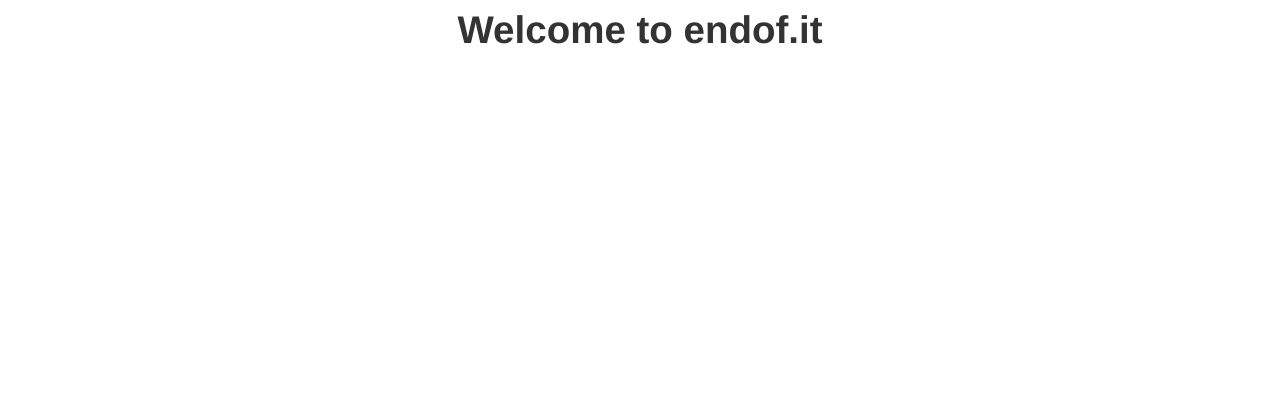
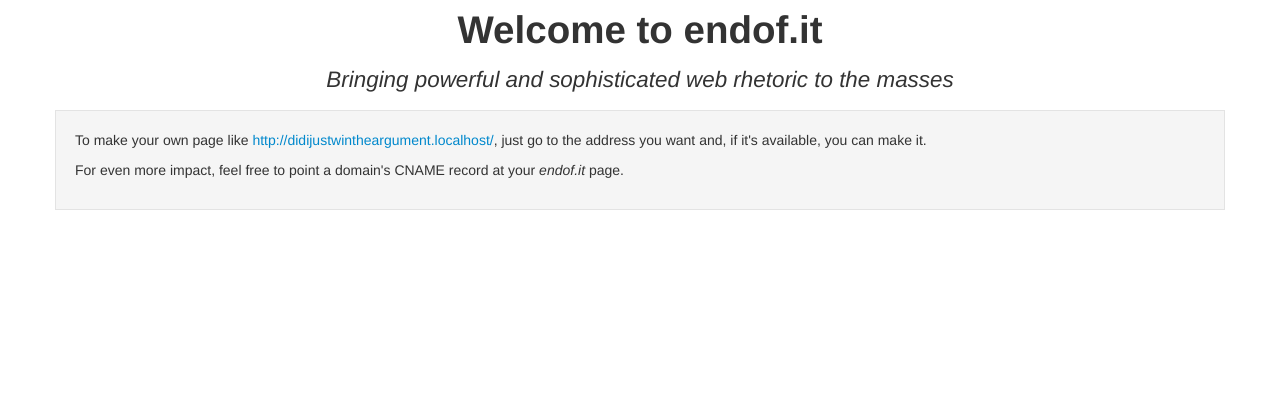
Before and after one commit to exonian/endofit, a Flask app: page / in a window 1280 px wide. Shown: the top 420 px of the page. Run offline with Flask 2, Linux system fonts and the light colour scheme; some libraries are stand-ins or nearby versions.

Commit message:
Sort out the home page a bit

```diff
--- a/static/css/style.css
+++ b/static/css/style.css
@@ -24,5 +24,11 @@ h1.answer {
   font-size: 10em;
   margin: 1em 0; }
 
+h2 {
+  font-size: 1.6em;
+  text-align: center;
+  font-weight: normal;
+  font-style: italic; }
+
 form.buttons {
   text-align: center; }
--- a/static/sass/style.sass
+++ b/static/sass/style.sass
@@ -27,5 +27,11 @@ h1.answer
     font-size: 10em
     margin: 1em 0
 
+h2
+    font-size: 1.6em
+    text-align: center
+    font-weight: normal
+    font-style: italic
+
 form.buttons
     text-align: center
--- a/templates/home.html
+++ b/templates/home.html
@@ -3,5 +3,12 @@
 {% block title_hyphen %}{% endblock %}
 
 {% block page %}
-    <h1 >Welcome to endof.it</h1>
+    <h1>Welcome to endof.it</h1>
+    <h2>Bringing powerful and sophisticated web rhetoric to the masses</h2>
+
+    <div class="well">
+        {% set demo_url =  url_for('visit_question_page', page_name='didijustwintheargument') %}
+        <p>To make your own page like <a href="{{ demo_url }}">{{ demo_url }}</a>, just go to the address you want and, if it's available, you can make it.</p>
+        <p>For even more impact, feel free to point a domain's CNAME record at your <em>endof.it</em> page.</p>
+    </div>
 {% endblock page %}
```
